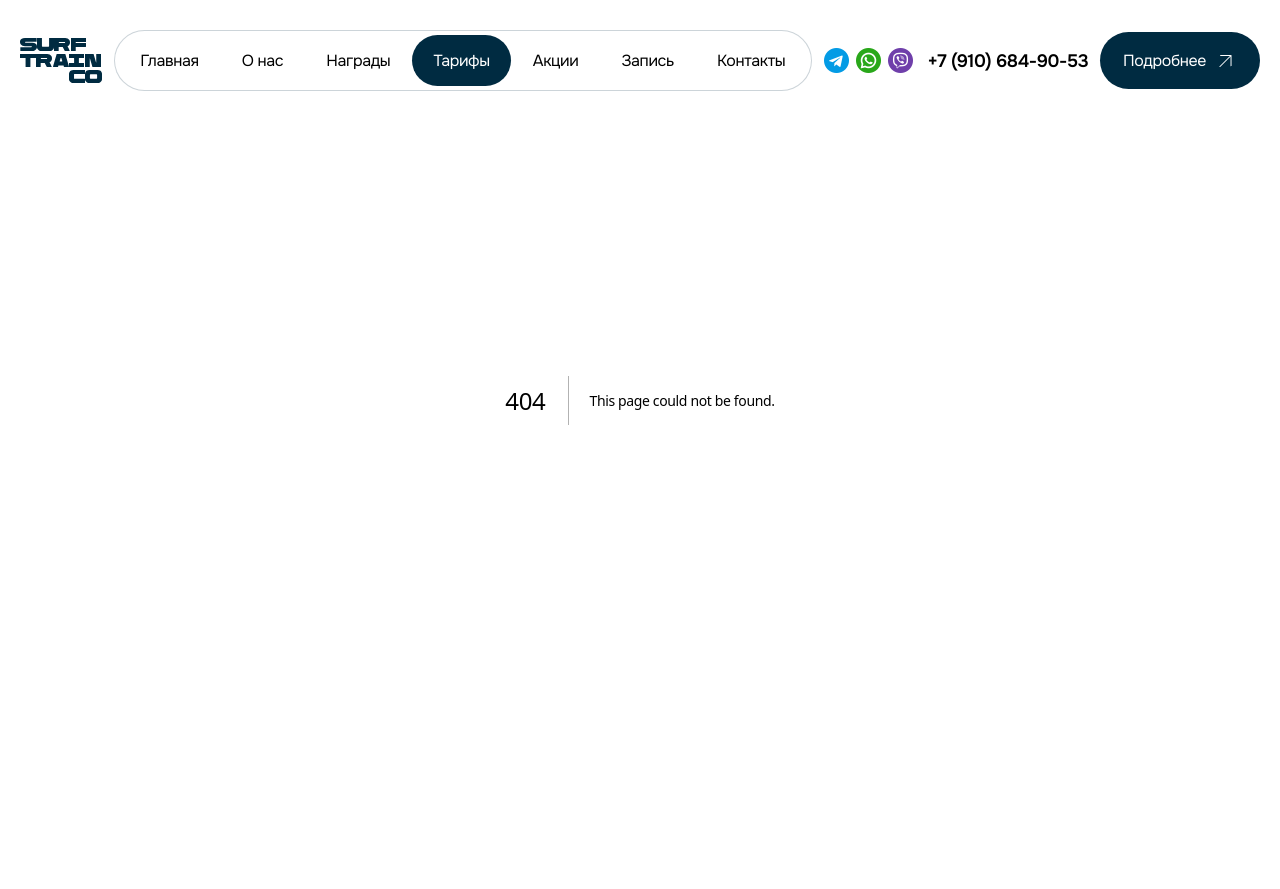
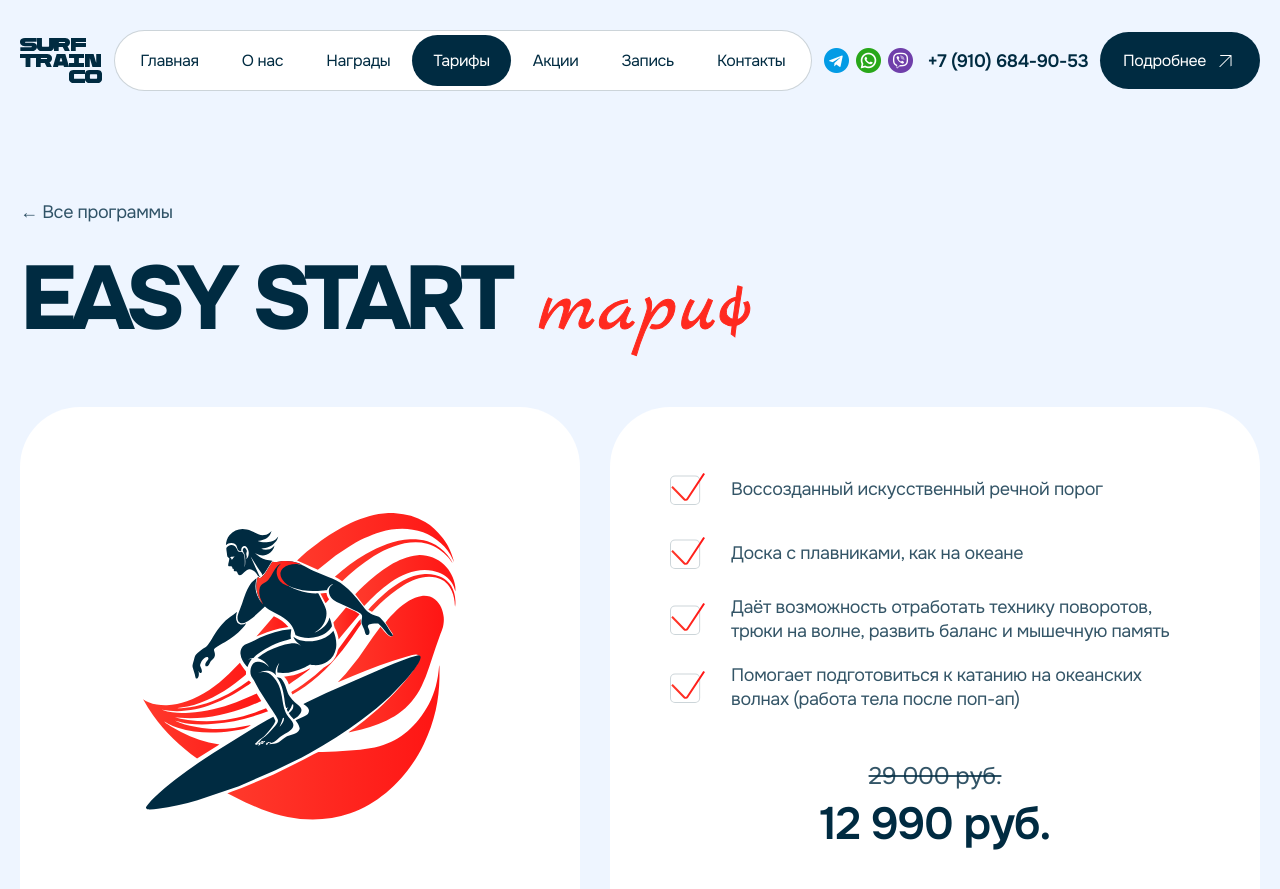
Before and after one commit to alex2007gost-coder/surftrainco, a Next.js app: page /programs/easy-start in a window 1280 px wide. Before the commit this address had no page. Shown: the top 889 px of the page. Built offline with nearby package versions, Linux system fonts and the light colour scheme.

Commit message:
Этап 5: динамическая страница тарифа /programs/[slug] и not-found

```diff
--- /dev/null
+++ b/app/programs/[slug]/loading.tsx
@@ -0,0 +1,7 @@
+export default function Loading() {
+  return (
+    <section className="container-main pt-[200px]">
+      <p className="text-[24px] text-navy/80">Загружаем тариф…</p>
+    </section>
+  );
+}
--- /dev/null
+++ b/app/programs/[slug]/not-found.tsx
@@ -0,0 +1,14 @@
+import ButtonLink from "@/components/ButtonLink";
+import SectionTitle from "@/components/SectionTitle";
+
+export default function NotFound() {
+  return (
+    <section className="container-main flex flex-col items-start pt-[200px]">
+      <SectionTitle title="Тариф" script="не найден" as="h1" />
+      <p className="mt-[30px] text-navy/80">Такой программы обучения у нас нет. Посмотрите все тарифы SurfTrainCo.</p>
+      <ButtonLink href="/programs" className="mt-[40px]">
+        Все программы
+      </ButtonLink>
+    </section>
+  );
+}
--- /dev/null
+++ b/app/programs/[slug]/page.tsx
@@ -0,0 +1,55 @@
+import Image from "next/image";
+import Link from "next/link";
+import { notFound } from "next/navigation";
+import ButtonLink from "@/components/ButtonLink";
+import ProgramFeatures from "@/components/ProgramFeatures";
+import ProgramMeta from "@/components/ProgramMeta";
+import ProgramPrice from "@/components/ProgramPrice";
+import SectionTitle from "@/components/SectionTitle";
+import { programs } from "@/lib/data";
+
+export function generateStaticParams() {
+  return programs.map((program) => ({ slug: program.slug }));
+}
+
+export default async function ProgramPage({ params }: PageProps<"/programs/[slug]">) {
+  const { slug } = await params;
+  const program = programs.find((item) => item.slug === slug);
+
+  if (!program) {
+    notFound();
+  }
+
+  return (
+    <section className="container-main pt-[200px]">
+      <Link href="/programs" className="text-navy/80 transition-colors hover:text-brand">
+        ← Все программы
+      </Link>
+
+      {/* Название тарифа */}
+      <div className="mt-[30px]">
+        <SectionTitle title={program.name} script="тариф" as="h1" />
+      </div>
+
+      {/* Подробности тарифа */}
+      <div className="mt-[60px] grid grid-cols-[560px_1fr] gap-[30px]">
+        <div className="flex flex-col items-center justify-center gap-[50px] rounded-[60px] bg-white p-[60px]">
+          <Image src={program.icon} alt={program.name} width={340} height={340} />
+          <ProgramMeta program={program} />
+        </div>
+
+        <div className="flex flex-col rounded-[60px] bg-white p-[60px]">
+          <ProgramFeatures features={program.features} />
+
+          <div className="mt-[50px]">
+            <ProgramPrice oldPrice={program.oldPrice} price={program.price} />
+          </div>
+
+          <ButtonLink href="/contacts#booking" className="mt-[50px]">
+            Записаться на занятие
+          </ButtonLink>
+        </div>
+      </div>
+    </section>
+  );
+}
```
